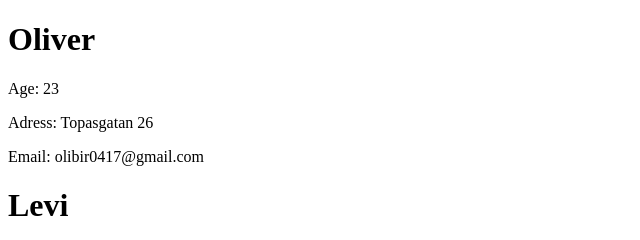
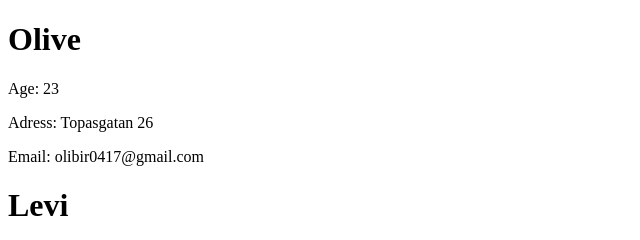
Before and after one commit to Birkeburk/static-web-app, a plain HTML site: page index.html in a window 1280 px wide. Shown: the top 240 px of the page, 0-640 px from the left. Drawn offline with Linux system fonts and the light colour scheme.

Commit message:
Skapade fel

```diff
--- a/index.html
+++ b/index.html
@@ -8,7 +8,7 @@
 </head>
 <body>
     <div>
-        <h1>Oliver</h1>
+        <h1>Olive</h1>
         <p>Age: 23</p>
         <p>Adress: Topasgatan 26</p>
         <p>Email: olibir0417@gmail.com</p>
```
